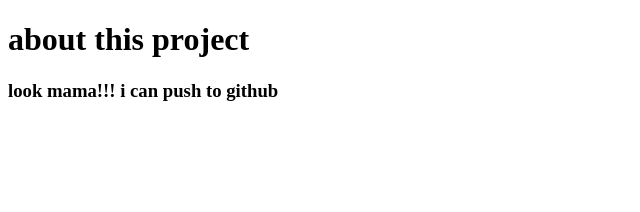
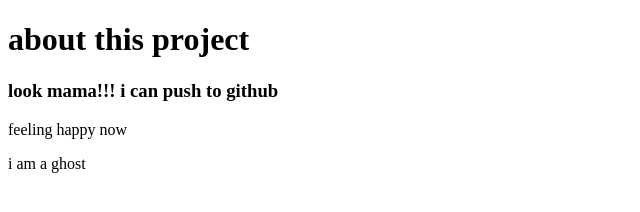
Before and after one commit to mnajat/my-website, a plain HTML site: page about.html in a window 1280 px wide. Shown: the whole page, without its empty margins (0-640 px from the left). Drawn offline with Linux system fonts and the light colour scheme.

Commit message:
Update about.html

```diff
--- a/about.html
+++ b/about.html
@@ -6,5 +6,7 @@
     <body>
         <h1>about this project</h1>
         <h3>look mama!!! i can push to github</h3>
+        <p>feeling happy now</p>
+        <p>i am a ghost</p>
     </body>
 </html>
```
